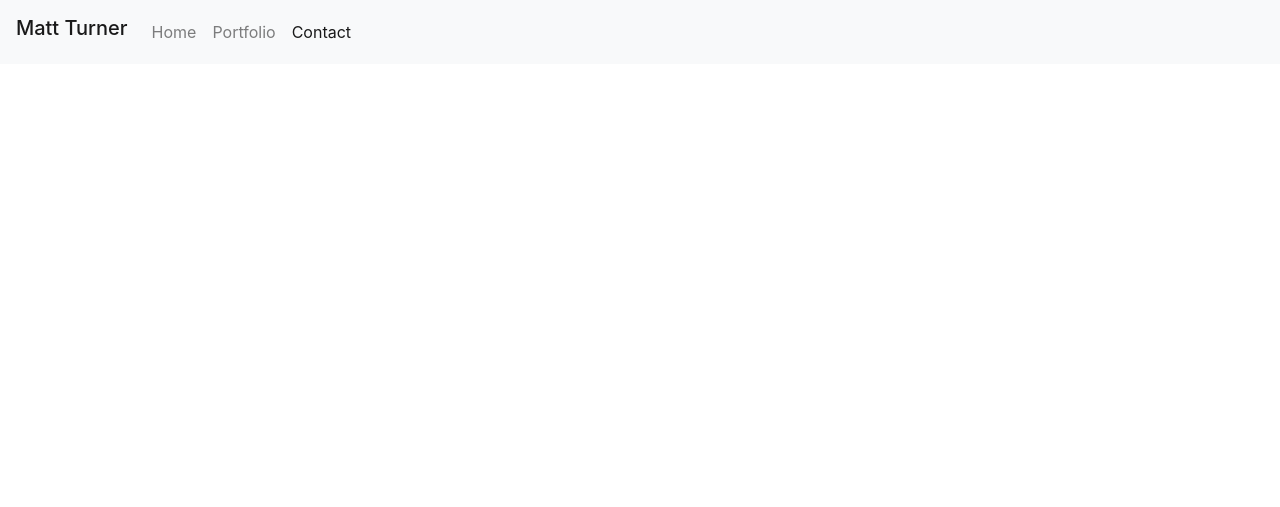
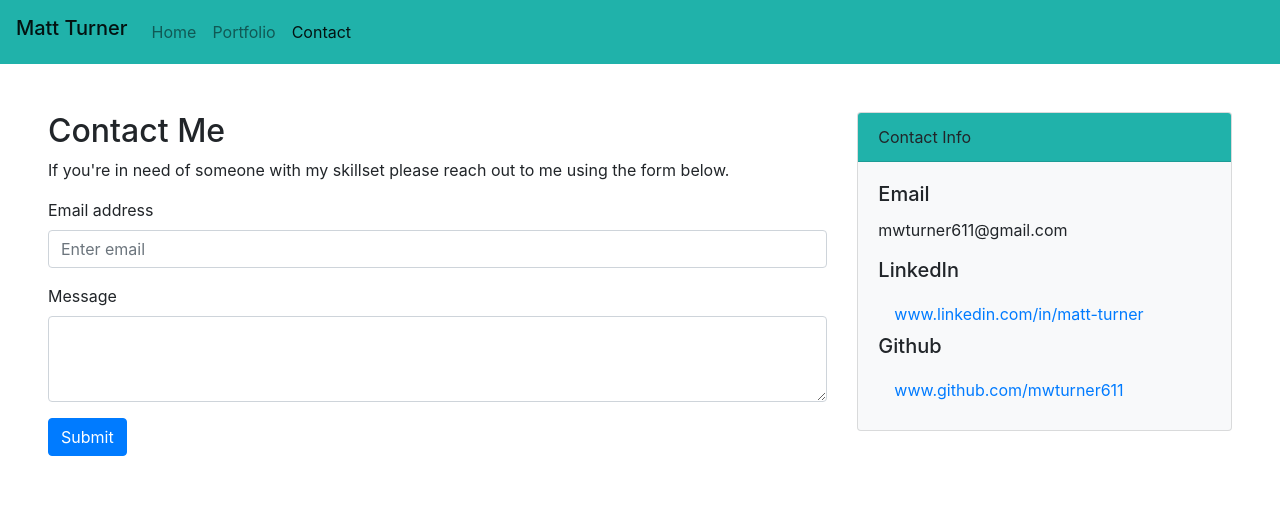
Before and after one commit to mwturner611/Mwturner611.github.io, a plain HTML site: page contact.html in a window 1280 px wide. Drawn offline with nearby package versions, Linux system fonts and the light colour scheme.

Commit message:
Updates to contact page

```diff
--- a/assets/CSS/style.css
+++ b/assets/CSS/style.css
@@ -1,3 +1,7 @@
 /* body{
     padding-top:70px
 } */
+
+.navcol {
+    background-color: lightseagreen;
+}
--- a/contact.html
+++ b/contact.html
@@ -9,7 +9,7 @@
 </head>
 <body>
     <header>
-        <nav class="navbar navbar-expand-lg navbar-light bg-light">
+        <nav class="navbar navbar-expand-lg navbar-light navcol">
             <h1 class="navbar-brand">Matt Turner</h1>
             <button class="navbar-toggler" type="button" data-toggle="collapse" data-target="#navbarNavAltMarkup" aria-controls="navbarNavAltMarkup" aria-expanded="false" aria-label="Toggle navigation">
               <span class="navbar-toggler-icon"></span>
@@ -26,6 +26,46 @@
     </header>
 
     <main>
+        <div class="conainer p-5">
+            <div class="row">
+                <div class="col-lg-8">
+                    <form>
+                        <div>
+                          <h2>
+                              Contact Me
+                          </h2>
+                          <p>
+                            If you're in need of someone with my skillset please reach out to me using the form below.
+                          </p>
+                        </div>
+                        <div class="form-group">
+                          <label for="exampleInputEmail1">Email address</label>
+                          <input type="email" class="form-control" id="exampleInputEmail1" aria-describedby="emailHelp" placeholder="Enter email">
+                        </div>
+                        <div class="form-group">
+                            <label for="exampleFormControlTextarea1">Message</label>
+                            <textarea class="form-control" id="exampleFormControlTextarea1" rows="3"></textarea>
+                        </div>
+                        <button type="submit" class="btn btn-primary">Submit</button>
+                      </form>
+                </div>
+                <div class="col-md-4">
+                    <div class="card text-black bg-light mb-3">
+                        <div class="card-header navcol">Contact Info</div>
+                        <div class="card-body">
+                          <h5 class="card-title">Email</h5>
+                          <p class="card-text">mwturner611@gmail.com</p>
+                          <h5 class="card-title">LinkedIn</h5>
+                          <a class="nav-item nav-link" href="https://www.linkedin.com/in/matt-turner-ba328211a/">www.linkedin.com/in/matt-turner</a>
+                          <h5 class="card-title">Github</h5>
+                          <a class="nav-item nav-link" href="https://github.com/mwturner611/Mwturner611.github.io">www.github.com/mwturner611</a>
+                        </div>
+                      </div>
+                </div>
+
+            </div>
+
+        </div>
 
     </main>
 
```
Also changed, not shown: index.html (+1 -1 lines), portfolio.html (+1 -1 lines).
